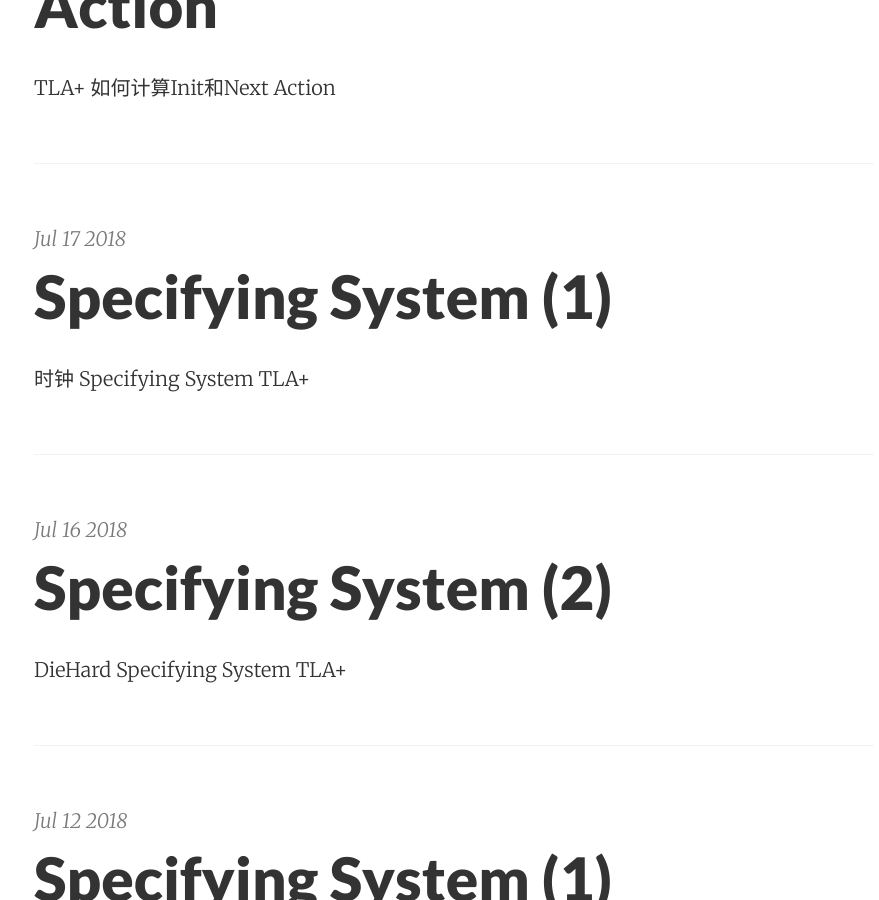
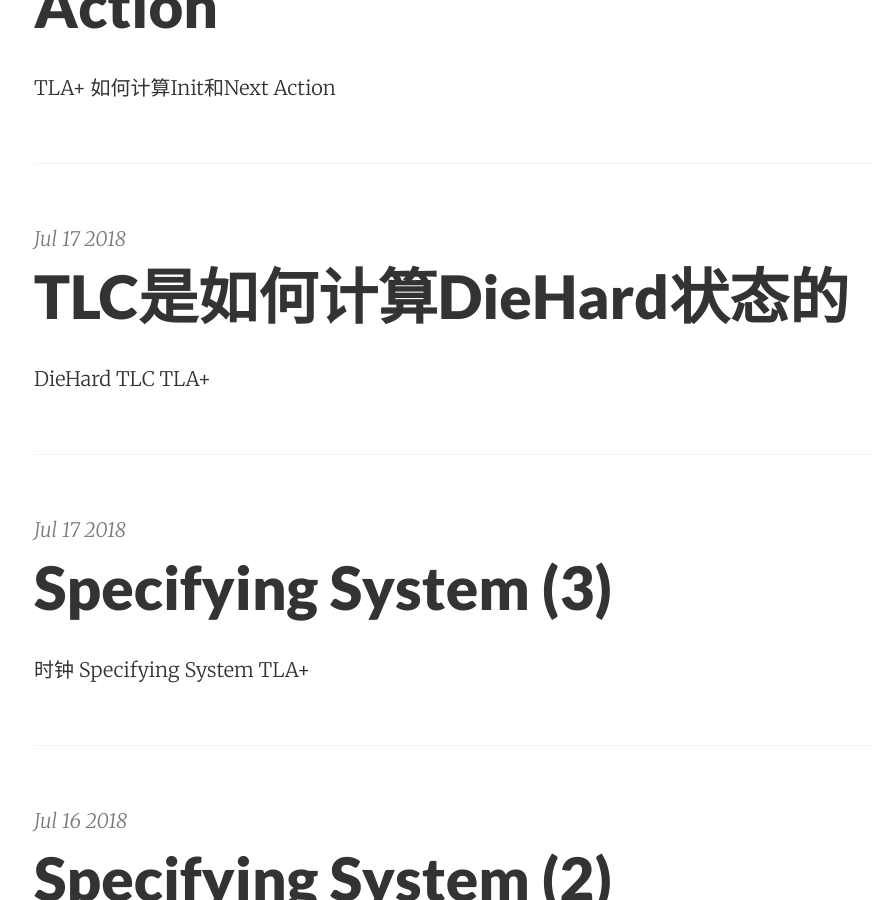
Before and after one commit to max-feng/max-feng.github.io, a Jekyll site: the page built from index.html, in a window 1280 px wide and 900 px high, scrolled down 294 px. Shown: the whole window, without its empty margins (186-1065 px from the left). Built offline with Jekyll 4.4.1, drawn with Linux system fonts in a browser that asks for light colours; the list of posts is cut into pages by our own code; part of the change alters nothing that is shown.

Commit message:
DieHard 的执行过程debug

````diff
--- a/_posts/2018-07-17-specify-system-3.md
+++ b/_posts/2018-07-17-specify-system-3.md
@@ -1,6 +1,6 @@
 ---
 layout: post
-title: Specifying System (1)
+title: Specifying System (3)
 summary: 时钟 Specifying System TLA+
 tags: [ distribute, tla+, formula]
 ---
--- /dev/null
+++ b/_posts/2018-07-17-tlc-compute-states-DieHard.md
@@ -0,0 +1,475 @@
+---
+layout: post
+title:  TLC是如何计算DieHard状态的
+summary: DieHard TLC TLA+
+tags: [ distribute, tla+, formula]
+---
+
+## 从DieHard分析TLC是如何计算状态的
+
+## TLC计算状态的算法
+
+TLC维护两个变量：seen和sq。seen用来记录已经处理过的状态；sq记录将要计算的状态；
+
+
+## 问题
+
+* 描述两个水壶所有可能的状态，通过TLA+的宽度遍历机制，暴力搜索所有的状态序列（TLA+中称为behavior）
+	+ 给 3 加仑水壶灌满水
+	+ 给 5 加仑水壶灌满水
+	+ 清空 3 加仑水壶
+	+ 清空 5 加仑水壶
+	+ 将 3 加仑水壶的水倒到 5 加仑水壶
+	+ 将 5 加仑水壶的水倒到 3 加仑水壶
+
+## TLA+代码
+为了方便调试，在每个子句开始时打印了状态。
+
+```matlab
+-------------------------- MODULE DieHard  --------------------------
+EXTENDS Naturals, TLC
+VARIABLES small,big
+
+S == <<small, big>>
+
+Init == /\ Print("Init", TRUE)
+        /\ small = 0
+        /\ big = 0
+
+TypeOK == /\ Print("TypeOK", TRUE)
+          /\ Print(S, TRUE)
+          /\ small \in 0..3
+          /\ big \in 0..5
+
+
+FillSmall == /\ Print("FillSmall", TRUE)
+             /\ Print(S, TRUE)
+             /\ small' = 3
+             /\ big' = big
+             /\ Print(S, TRUE)
+
+FillBig == /\ Print("FillBig", TRUE)
+           /\ Print(S, TRUE)
+           /\ small' = small
+           /\ big' = 5
+           /\ Print(S, TRUE)
+
+
+EmptySmall == /\ Print("EmptySmall", TRUE)
+              /\ Print(S, TRUE)
+              /\ small' = 0
+              /\ big' = big
+              /\ Print(S, TRUE)
+
+EmptyBig ==  /\ Print("EmptyBig", TRUE)
+             /\ Print(S, TRUE)
+             /\ big' = 0
+             /\ small' = small
+             /\ Print(S, TRUE)
+
+SmallToBig ==  /\ Print("SmallToBig", TRUE)
+               /\ Print(S, TRUE)
+               /\ IF small + big < 5
+                  THEN
+                    /\ big' = small + big
+                    /\ small' = 0
+                    /\ Print(S, TRUE)
+                  ELSE
+                    /\ big' = 5
+                    /\ small' = small - (5 - big)
+                    /\ Print(S, TRUE)
+
+BigToSmall == /\ Print("BigToSmall", TRUE)
+              /\ Print(S, TRUE)
+              /\ IF small + big < 3
+                  THEN
+                    /\ small' = small + big
+                    /\ big' = 0
+                    /\ Print(S, TRUE)
+                  ELSE
+                    /\ small' = 3
+                    /\ big' = big - (3 - small)
+                    /\ Print(S, TRUE)
+
+
+Next == \/ FillSmall
+        \/ FillBig
+        \/ SmallToBig
+        \/ BigToSmall
+        \/ EmptyBig
+        \/ EmptySmall
+
+
+=============================================================================
+\* Modification History
+\* Last modified Wed Jul 18 15:47:26 CST 2018 by max
+\* Created Wed Apr 25 21:42:59 CST 2018 by max
+```
+
+
+
+## 运行结果分析
+
+1. Init生成的状态加入sq中；
+
+2. 从sq中取出一个状态，一次执行Next的几个子句，每执行一个子句就会得到一个新状态，加入sq中；
+
+3. 每次得到新状态都要进行invariant的校验；
+
+4. 如果新状态曾经被计算过（seen），直接丢掉，也不进行invariant的计算；
+
+
+
+```
+========================   这是第1轮 ========================
+==== 初始状态是<<0, 0>>
+"Init"  TRUE
+"TypeOK"  TRUE
+<<0, 0>>  TRUE
+
+"FillSmall"  TRUE
+<<0, 0>>  TRUE
+<<0, 0>>  TRUE
+"TypeOK"  TRUE
+<<3, 0>>  TRUE 得到新状态<<3, 0>>
+
+"FillBig"  TRUE
+<<0, 0>>  TRUE
+<<0, 0>>  TRUE
+"TypeOK"  TRUE
+<<0, 5>>  TRUE  得到新状态<<0, 5>>
+
+"SmallToBig"  TRUE
+<<0, 0>>  TRUE
+<<0, 0>>  TRUE
+
+"BigToSmall"  TRUE
+<<0, 0>>  TRUE
+<<0, 0>>  TRUE  \* <<0, 0>>这个状态在INIT之后就已经在seen中了，被处理过了。因此这个地方直接丢掉这个状态：不进入sq；不进行invariant校验；
+
+
+"EmptyBig"  TRUE
+<<0, 0>>  TRUE
+<<0, 0>>  TRUE
+
+"EmptySmall"  TRUE
+<<0, 0>>  TRUE
+<<0, 0>>  TRUE
+
+第1轮总结：本轮新增状态<<3, 0>> 和 <<0, 5>>
+
+========================   开始第2轮 ========================
+==== 2.1 从sq中取出第一个状态<<3, 0>>，开始计算Next
+"FillSmall"  TRUE
+<<3, 0>>  TRUE
+<<3, 0>>  TRUE
+
+"FillBig"  TRUE
+<<3, 0>>  TRUE
+<<3, 0>>  TRUE
+"TypeOK"  TRUE
+<<3, 5>>  TRUE  得到新状态<<3, 5>>
+
+"SmallToBig"  TRUE
+<<3, 0>>  TRUE
+<<3, 0>>  TRUE
+"TypeOK"  TRUE
+<<0, 3>>  TRUE  得到新状态<<0, 3>>
+
+"BigToSmall"  TRUE
+<<3, 0>>  TRUE
+<<3, 0>>  TRUE
+
+"EmptyBig"  TRUE
+<<3, 0>>  TRUE
+<<3, 0>>  TRUE
+
+"EmptySmall"  TRUE
+<<3, 0>>  TRUE
+<<3, 0>>  TRUE
+
+==== 2.2 从sq中取出第一个状态<<0, 5>>，开始计算Next
+"FillSmall"  TRUE
+<<0, 5>>  TRUE
+<<0, 5>>  TRUE
+
+"FillBig"  TRUE
+<<0, 5>>  TRUE
+<<0, 5>>  TRUE
+
+"SmallToBig"  TRUE
+<<0, 5>>  TRUE
+<<0, 5>>  TRUE
+
+"BigToSmall"  TRUE
+<<0, 5>>  TRUE
+<<0, 5>>  TRUE
+"TypeOK"  TRUE
+<<3, 2>>  TRUE  得到新状态<<3,2>>
+
+"EmptyBig"  TRUE
+<<0, 5>>  TRUE
+<<0, 5>>  TRUE
+
+"EmptySmall"  TRUE
+<<0, 5>>  TRUE
+<<0, 5>>  TRUE
+
+"FillSmall"  TRUE
+<<3, 5>>  TRUE
+<<3, 5>>  TRUE
+
+"FillBig"  TRUE
+<<3, 5>>  TRUE
+<<3, 5>>  TRUE
+
+第2轮总结：本轮新增状态 <<3, 5>>,  <<0, 3>>, <<3,2>>
+
+========================   开始第3轮 ========================
+==== 3.1 从sq中取出第一个状态<<3, 5>>，开始计算Next
+"SmallToBig"  TRUE
+<<3, 5>>  TRUE
+<<3, 5>>  TRUE
+
+"BigToSmall"  TRUE
+<<3, 5>>  TRUE
+<<3, 5>>  TRUE
+
+"EmptyBig"  TRUE
+<<3, 5>>  TRUE
+<<3, 5>>  TRUE
+
+"EmptySmall"  TRUE
+<<3, 5>>  TRUE
+<<3, 5>>  TRUE
+
+==== 3.2 从sq中取出第一个状态<<0, 3>>，开始计算Next
+"FillSmall"  TRUE
+<<0, 3>>  TRUE
+<<0, 3>>  TRUE
+"TypeOK"  TRUE
+<<3, 3>>  TRUE  得到新状态<<3, 3>>
+
+"FillBig"  TRUE
+<<0, 3>>  TRUE
+<<0, 3>>  TRUE
+
+"SmallToBig"  TRUE
+<<0, 3>>  TRUE
+<<0, 3>>  TRUE
+
+"BigToSmall"  TRUE
+<<0, 3>>  TRUE
+<<0, 3>>  TRUE
+
+"EmptyBig"  TRUE
+<<0, 3>>  TRUE
+<<0, 3>>  TRUE
+
+"EmptySmall"  TRUE
+<<0, 3>>  TRUE
+<<0, 3>>  TRUE
+
+==== 3.3 从sq中取出第一个状态<<3, 2>>，开始计算Next
+"FillSmall"  TRUE
+<<3, 2>>  TRUE
+<<3, 2>>  TRUE
+
+"FillBig"  TRUE
+<<3, 2>>  TRUE
+<<3, 2>>  TRUE
+
+"SmallToBig"  TRUE
+<<3, 2>>  TRUE
+<<3, 2>>  TRUE
+
+"BigToSmall"  TRUE
+<<3, 2>>  TRUE
+<<3, 2>>  TRUE
+
+"EmptyBig"  TRUE
+<<3, 2>>  TRUE
+<<3, 2>>  TRUE
+
+"EmptySmall"  TRUE
+<<3, 2>>  TRUE
+<<3, 2>>  TRUE
+"TypeOK"  TRUE
+<<0, 2>>  TRUE  得到新状态<<0, 2>>
+
+第3轮总结：本轮新增状态<<3, 3>>和<<0, 2>>
+
+========================   开始第4轮 ========================
+==== 4.1 从sq中取出第一个状态<<3, 3>>，开始计算Next
+"FillSmall"  TRUE
+<<3, 3>>  TRUE
+<<3, 3>>  TRUE
+
+"FillBig"  TRUE
+<<3, 3>>  TRUE
+<<3, 3>>  TRUE
+
+"SmallToBig"  TRUE
+<<3, 3>>  TRUE
+<<3, 3>>  TRUE
+"TypeOK"  TRUE
+<<1, 5>>  TRUE  得到新状态<<1, 5>>
+
+"BigToSmall"  TRUE
+<<3, 3>>  TRUE
+<<3, 3>>  TRUE
+
+"EmptyBig"  TRUE
+<<3, 3>>  TRUE
+<<3, 3>>  TRUE
+
+"EmptySmall"  TRUE
+<<3, 3>>  TRUE
+<<3, 3>>  TRUE
+
+==== 4.2 从sq中取出第一个状态<<0, 2>>，开始计算Next
+"FillSmall"  TRUE
+<<0, 2>>  TRUE
+<<0, 2>>  TRUE
+
+"FillBig"  TRUE
+<<0, 2>>  TRUE
+<<0, 2>>  TRUE
+
+"SmallToBig"  TRUE
+<<0, 2>>  TRUE
+<<0, 2>>  TRUE
+
+"BigToSmall"  TRUE
+<<0, 2>>  TRUE
+<<0, 2>>  TRUE
+"TypeOK"  TRUE
+<<2, 0>>  TRUE  得到新状态<<2, 0>>
+
+"EmptyBig"  TRUE
+<<0, 2>>  TRUE
+<<0, 2>>  TRUE
+
+"EmptySmall"  TRUE
+<<0, 2>>  TRUE
+<<0, 2>>  TRUE
+
+第4轮总结：本轮新增状态<<1, 5>>和<<2, 0>>
+
+========================   开始第5轮 ========================
+==== 5.1 从sq中取出第一个状态<<1, 5>>，开始计算Next
+"FillSmall"  TRUE
+<<1, 5>>  TRUE
+<<1, 5>>  TRUE
+
+"FillBig"  TRUE
+<<1, 5>>  TRUE
+<<1, 5>>  TRUE
+
+"SmallToBig"  TRUE
+<<1, 5>>  TRUE
+<<1, 5>>  TRUE
+
+"BigToSmall"  TRUE
+<<1, 5>>  TRUE
+<<1, 5>>  TRUE
+
+"EmptyBig"  TRUE
+<<1, 5>>  TRUE
+<<1, 5>>  TRUE
+"TypeOK"  TRUE
+<<1, 0>>  TRUE   得到新状态<<1, 0>>
+
+"EmptySmall"  TRUE
+<<1, 5>>  TRUE
+<<1, 5>>  TRUE
+
+==== 5.1 从sq中取出第一个状态<<2, 0>>，开始计算Next
+"FillSmall"  TRUE
+<<2, 0>>  TRUE
+<<2, 0>>  TRUE
+
+"FillBig"  TRUE
+<<2, 0>>  TRUE
+<<2, 0>>  TRUE
+"TypeOK"  TRUE
+<<2, 5>>  TRUE  得到新状态<<2, 5>>
+
+"SmallToBig"  TRUE
+<<2, 0>>  TRUE
+<<2, 0>>  TRUE
+
+"BigToSmall"  TRUE
+<<2, 0>>  TRUE
+<<2, 0>>  TRUE
+
+"EmptyBig"  TRUE
+<<2, 0>>  TRUE
+<<2, 0>>  TRUE
+
+"EmptySmall"  TRUE
+<<2, 0>>  TRUE
+<<2, 0>>  TRUE
+
+第5轮总结：本轮新增状态 得到新状态<<1, 0>>和<<2, 5>>
+
+========================   开始第6轮 ========================
+==== 6.1 从sq中取出第一个状态<<1, 0>>，开始计算Next
+"FillSmall"  TRUE
+<<1, 0>>  TRUE
+<<1, 0>>  TRUE
+
+"FillBig"  TRUE
+<<1, 0>>  TRUE
+<<1, 0>>  TRUE
+
+"SmallToBig"  TRUE
+<<1, 0>>  TRUE
+<<1, 0>>  TRUE
+"TypeOK"  TRUE
+<<0, 1>>  TRUE   得到新状态<<0, 1>>
+
+"BigToSmall"  TRUE
+<<1, 0>>  TRUE
+<<1, 0>>  TRUE
+
+"EmptyBig"  TRUE
+<<1, 0>>  TRUE
+<<1, 0>>  TRUE
+
+"EmptySmall"  TRUE
+<<1, 0>>  TRUE
+<<1, 0>>  TRUE
+
+==== 6.3 从sq中取出第一个状态<<2, 5>>，开始计算Next
+"FillSmall"  TRUE
+<<2, 5>>  TRUE
+<<2, 5>>  TRUE
+
+"FillBig"  TRUE
+<<2, 5>>  TRUE
+<<2, 5>>  TRUE
+
+"SmallToBig"  TRUE
+<<2, 5>>  TRUE
+<<2, 5>>  TRUE
+
+"BigToSmall"  TRUE
+<<2, 5>>  TRUE
+<<2, 5>>  TRUE
+"TypeOK"  TRUE
+<<3, 4>>  TRUE 得到新状态 <<3, 4>>
+```
+
+## 从时序的角度看TLA的实行过程
+
+```
+Next == A \/ B \/ C
+```
+
+TLC使用宽度遍历：
+1. 第1层遍历后得到的时序是：T1 = A 或 B 或 C；
+2. 第2层遍历是基于第1层时序的：T2 = T1 x (A B C)，也就是 T2 = AA 或 AB 或 AC 或 BA 或 BB 或 BC 或 CA 或 CB 或CC；
+3. 第3层遍历是基于第2层时序的：T3 = T2 x (A B C)，也就是 T3 = AAA ABA ACA BAA BBA BCA CAA CBA CCA  | AAB ABB ACB BAB BBB BCB CAB CBB CCB  | AAC ABC ACC BAC BBC BCC CAC CBC CCC
+
+可以看到，TLC会遍历所有可能出现的时序组合。对于一个子句来说，可以在任意时刻发生这个动作。
````
